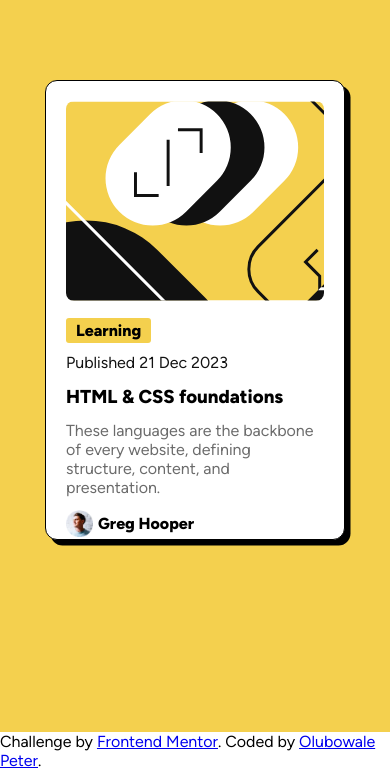
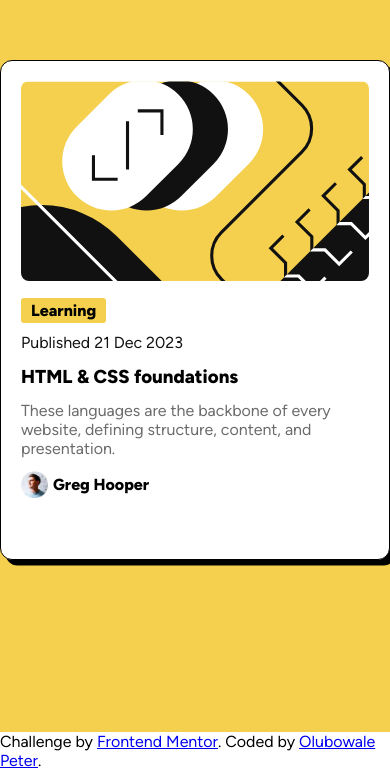
Before and after one commit to PETHORG/blog-preview-card-main, a plain HTML site: page index.html in a window 390 px wide. Shown: the part 112-882 px from the top of the page. Drawn offline with Linux system fonts and the light colour scheme.

Commit message:
Blog-card-portfolio

```diff
--- a/style.css
+++ b/style.css
@@ -84,8 +84,8 @@ body{
 }
 @media only screen and (max-width: 600px) {
     .container{
-        width: 300px;
-        height: 460px;
+        width: 420px;
+        height: 500px;
     }
     .illustration{
         height: 200px;
```
